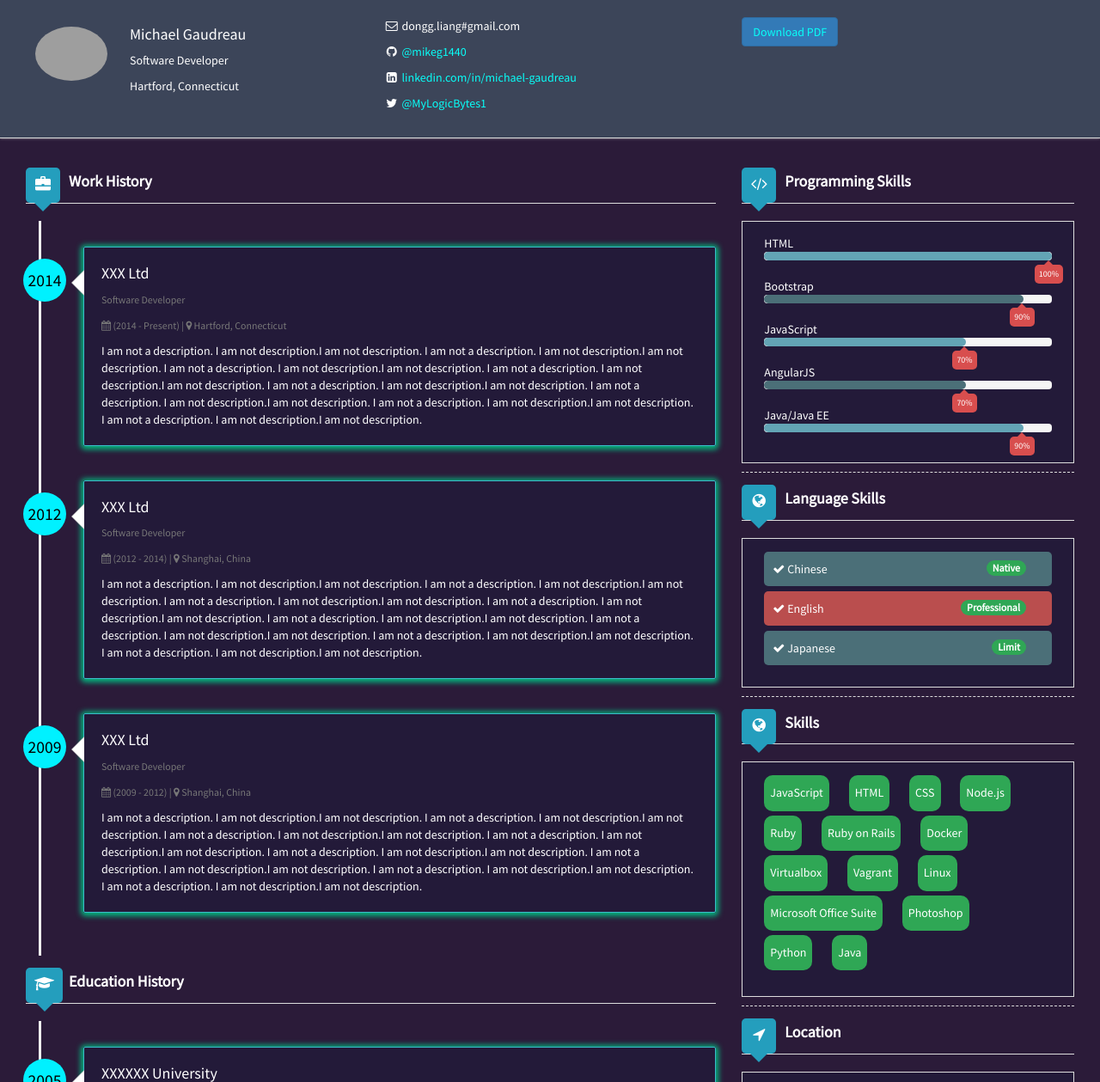
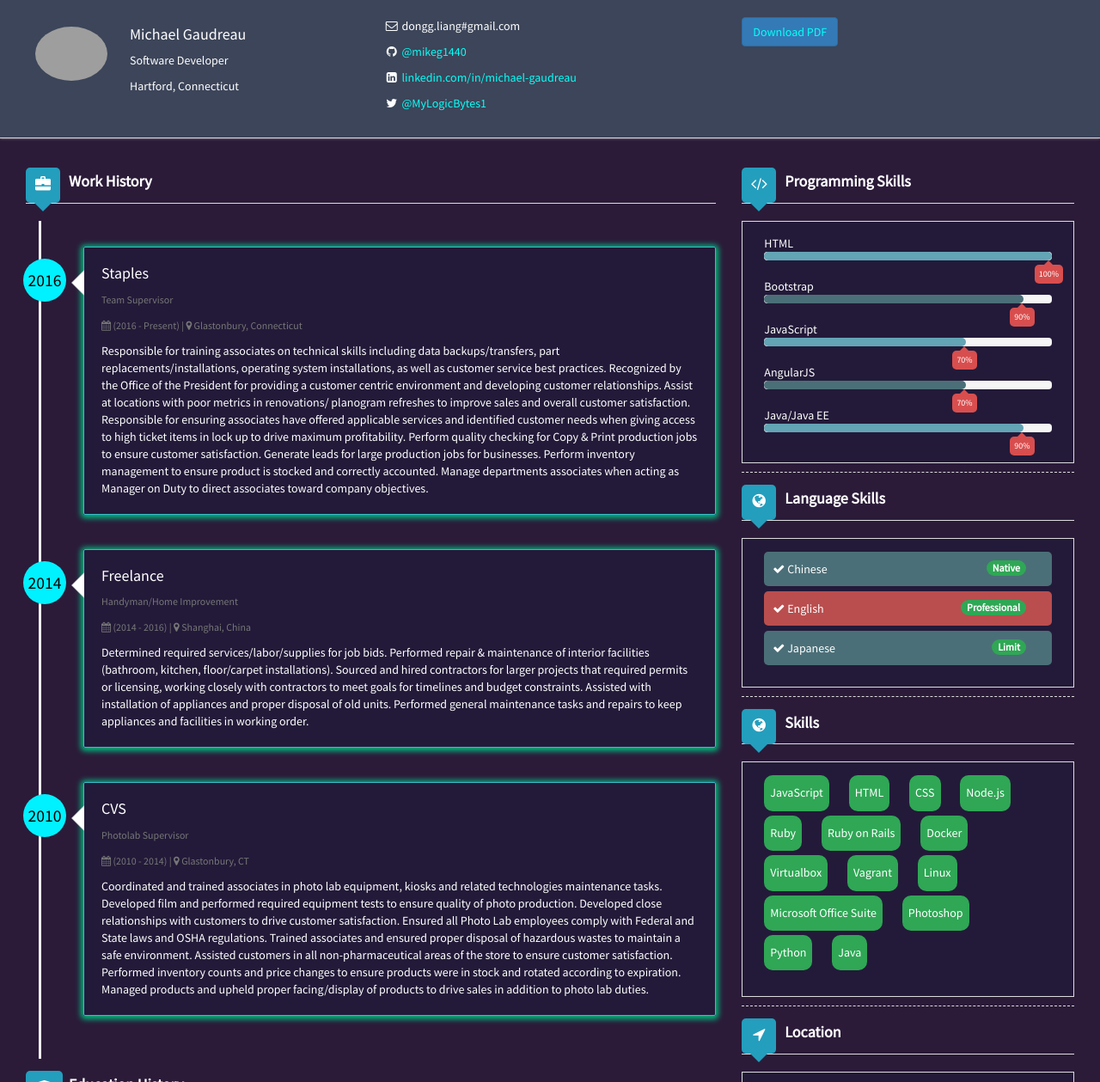
Before and after one commit to mikeg1440/ResumeCard, a Jekyll site: the page built from index.html, in a window 1280 px wide and 1400 px high, cut to the strip 0-1259 px from the top of the window. Shown: the whole strip at 86% size. Built offline with Jekyll 4.4.1, drawn with Linux system fonts in a browser that asks for light colours; nearby versions of some CDN libraries.

Commit message:
Add work history to config.yml file

```diff
--- a/_config.yml
+++ b/_config.yml
@@ -33,26 +33,29 @@ author:
 #  stackoverflow: 4582127
   workHistory:
     - work1:
-      company: XXX Ltd
-      location: Hartford, Connecticut
-      title: Software Developer
+      company: Staples
+      location: Glastonbury, Connecticut
+      title: Team Supervisor
+      started: 2016
+      duration: (2016 - Present)
+      description: Responsible for training associates on technical skills including data backups/transfers, part replacements/installations, operating system installations, as well as customer service best practices.  Recognized by the Office of the President for providing a customer centric environment and developing customer relationships.  Assist at locations with poor metrics in renovations/ planogram refreshes to improve sales and overall customer satisfaction.  Responsible for ensuring associates have offered applicable services and identified customer needs when giving access to high ticket items in lock up to drive maximum profitability.  Perform quality checking for Copy & Print production jobs to ensure customer satisfaction.  Generate leads for large production jobs for businesses.  Perform inventory management to ensure product is stocked and correctly accounted.  Manage departments associates when acting as Manager on Duty to direct associates toward company objectives.
+
+    - work2:
+      company: Freelance
+      location: Shanghai, China
+      title: Handyman/Home Improvement
       started: 2014
-      duration: (2014 - Present)
-      description: I am not a description. I am not description.I am not description. I am not a description. I am not description.I am not description. I am not a description. I am not description.I am not description. I am not a description. I am not description.I am not description. I am not a description. I am not description.I am not description. I am not a description. I am not description.I am not description. I am not a description. I am not description.I am not description. I am not a description. I am not description.I am not description.
-    - work2:
-      company: XXX Ltd
-      location: Shanghai, China
-      title: Software Developer
-      started: 2012
-      duration: (2012 - 2014)
-      description: I am not a description. I am not description.I am not description. I am not a description. I am not description.I am not description. I am not a description. I am not description.I am not description. I am not a description. I am not description.I am not description. I am not a description. I am not description.I am not description. I am not a description. I am not description.I am not description. I am not a description. I am not description.I am not description. I am not a description. I am not description.I am not description.
+      duration: (2014 - 2016)
+      description: Determined required services/labor/supplies for job bids.  Performed repair & maintenance of interior facilities (bathroom, kitchen, floor/carpet installations).  Sourced and hired contractors for larger projects that required permits or licensing, working closely with contractors to meet goals for timelines and budget constraints.  Assisted with installation of appliances and proper disposal of old units.  Performed general maintenance tasks and repairs to keep appliances and facilities in working order.
+
     - work3:
-      company: XXX Ltd
-      location: Shanghai, China
-      title: Software Developer
-      started: 2009
-      duration: (2009 - 2012)
-      description: I am not a description. I am not description.I am not description. I am not a description. I am not description.I am not description. I am not a description. I am not description.I am not description. I am not a description. I am not description.I am not description. I am not a description. I am not description.I am not description. I am not a description. I am not description.I am not description. I am not a description. I am not description.I am not description. I am not a description. I am not description.I am not description.
+      company: CVS
+      location: Glastonbury, CT
+      title: Photolab Supervisor
+      started: 2010
+      duration: (2010 - 2014)
+      description: Coordinated and trained associates in photo lab equipment, kiosks and related technologies maintenance tasks.  Developed film and performed required equipment tests to ensure quality of photo production.  Developed close relationships with customers to drive customer satisfaction.  Ensured all Photo Lab employees comply with Federal and State laws and OSHA regulations.  Trained associates and ensured proper disposal of hazardous wastes to maintain a safe environment.  Assisted customers in all non-pharmaceutical areas of the store to ensure customer satisfaction.  Performed inventory counts and price changes to ensure products were in stock and rotated according to expiration.  Managed products and upheld proper facing/display of products to drive sales in addition to photo lab duties.
+
   educationHistory:
     - education1:
       organization: XXXXXX University
```
